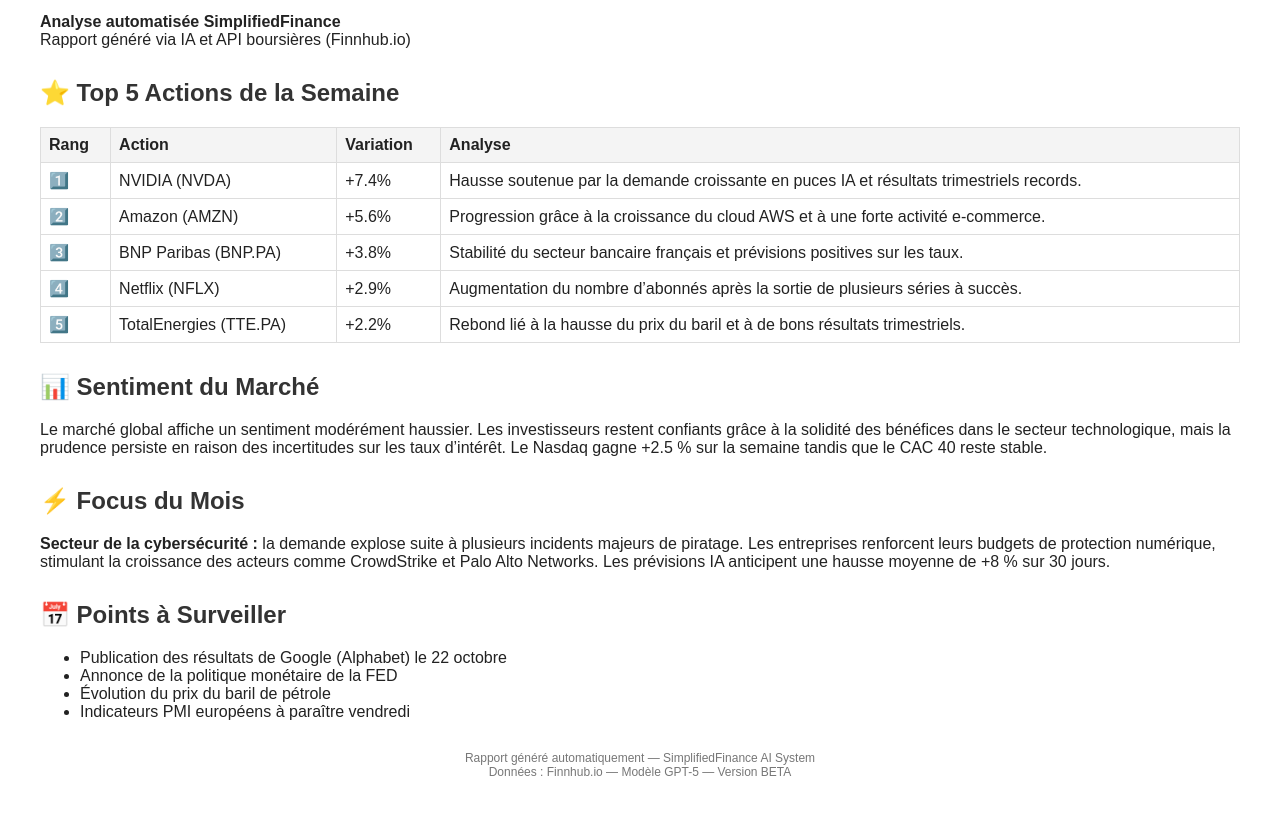
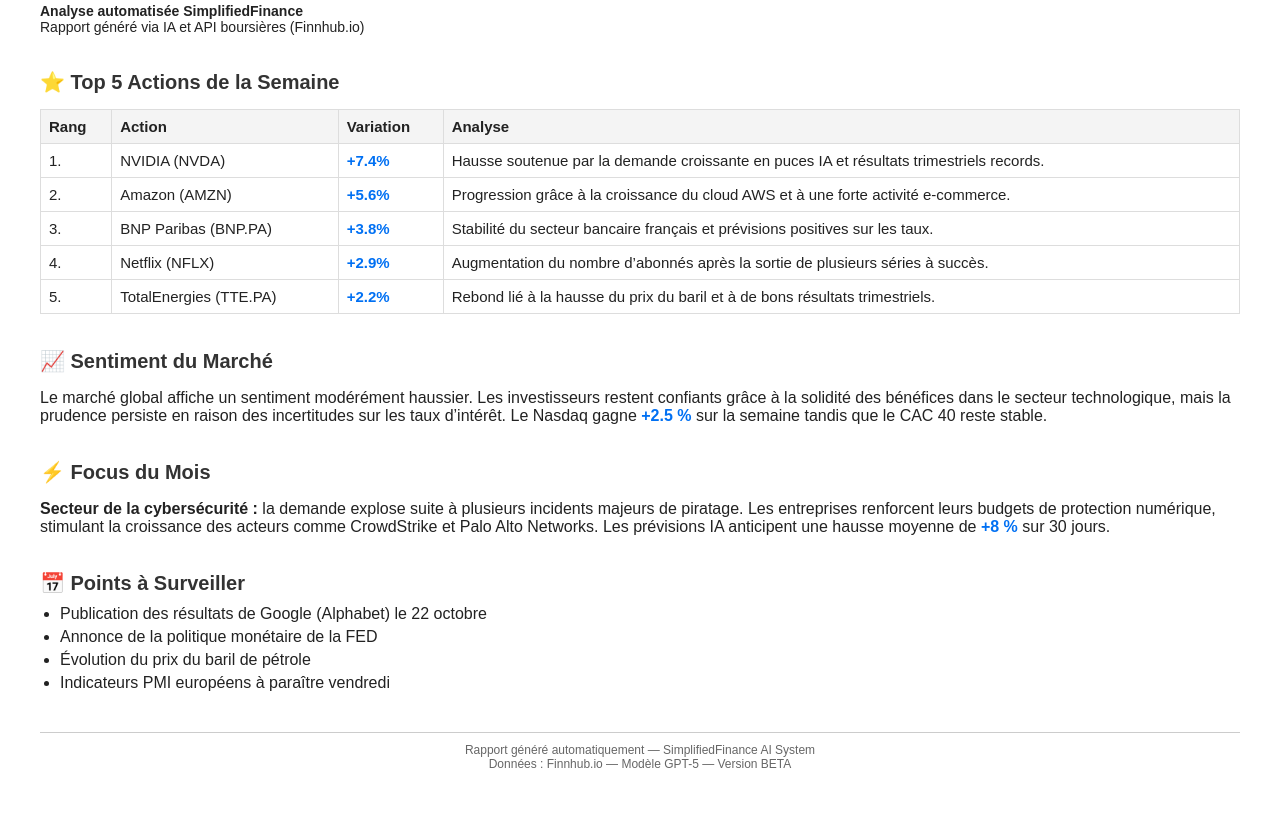
Before and after one commit to BibiFinance/rapport-financier-html, a plain HTML site: page index.html in a window 1280 px wide. Shown: the part 93-912 px from the top of the page. Drawn offline with Linux system fonts and the light colour scheme.

Commit message:
Revise index.html for improved layout and design
Updated the HTML structure and styling for the report, enhancing readability and visual appeal.

```diff
--- a/index.html
+++ b/index.html
@@ -1,38 +1,142 @@
-<html>
+<!DOCTYPE html>
+<html lang="fr">
 <head>
   <meta charset="utf-8">
+  <title>Rapport IA — Semaine du 13 au 19 octobre 2025</title>
   <style>
-    body { font-family: Arial, sans-serif; margin: 40px; color: #222; }
-    h1 { color: #0A84FF; border-bottom: 2px solid #0A84FF; padding-bottom: 5px; }
-    h2 { color: #333; margin-top: 30px; }
-    table { width: 100%; border-collapse: collapse; margin-top: 15px; }
-    th, td { border: 1px solid #ddd; padding: 8px; text-align: left; }
-    th { background-color: #f4f4f4; }
-    footer { margin-top: 30px; font-size: 12px; color: #777; text-align: center; }
+    body {
+      font-family: Arial, sans-serif;
+      margin: 40px;
+      color: #222;
+      background-color: #fff;
+    }
+
+    h1 {
+      color: #0070f3;
+      border-bottom: 3px solid #0070f3;
+      padding-bottom: 8px;
+      font-size: 26px;
+      margin-bottom: 5px;
+    }
+
+    h2 {
+      color: #333;
+      font-size: 20px;
+      margin-top: 35px;
+      margin-bottom: 10px;
+    }
+
+    table {
+      width: 100%;
+      border-collapse: collapse;
+      margin-top: 15px;
+      font-size: 15px;
+    }
+
+    th, td {
+      border: 1px solid #ddd;
+      padding: 8px;
+      text-align: left;
+      vertical-align: top;
+    }
+
+    th {
+      background-color: #f4f4f4;
+    }
+
+    footer {
+      margin-top: 40px;
+      font-size: 12px;
+      color: #666;
+      text-align: center;
+      border-top: 1px solid #ccc;
+      padding-top: 10px;
+    }
+
+    .header-info {
+      font-size: 14px;
+      margin-bottom: 25px;
+    }
+
+    ul {
+      margin-top: 10px;
+      padding-left: 20px;
+    }
+
+    li {
+      margin-bottom: 5px;
+    }
+
+    .highlight {
+      font-weight: bold;
+      color: #0070f3;
+    }
+
+    .table-title {
+      font-size: 18px;
+      margin-bottom: 5px;
+    }
   </style>
 </head>
 <body>
-  <h1>&#128200;&#xFE0F; Rapport IA — Semaine du 13 au 19 octobre 2025</h1>
-  <p><strong>Analyse automatisée SimplifiedFinance</strong><br>
-  Rapport généré via IA et API boursières (Finnhub.io)</p>
 
-  <h2>&#11088; Top 5 Actions de la Semaine</h2>
+  <h1>📊 Rapport IA — Semaine du 13 au 19 octobre 2025</h1>
+  <p class="header-info">
+    <strong>Analyse automatisée SimplifiedFinance</strong><br>
+    Rapport généré via IA et API boursières (Finnhub.io)
+  </p>
+
+  <h2>⭐ Top 5 Actions de la Semaine</h2>
   <table>
-    <tr><th>Rang</th><th>Action</th><th>Variation</th><th>Analyse</th></tr>
-    <tr><td>1️⃣</td><td>NVIDIA (NVDA)</td><td>+7.4%</td><td>Hausse soutenue par la demande croissante en puces IA et résultats trimestriels records.</td></tr>
-    <tr><td>2️⃣</td><td>Amazon (AMZN)</td><td>+5.6%</td><td>Progression grâce à la croissance du cloud AWS et à une forte activité e-commerce.</td></tr>
-    <tr><td>3️⃣</td><td>BNP Paribas (BNP.PA)</td><td>+3.8%</td><td>Stabilité du secteur bancaire français et prévisions positives sur les taux.</td></tr>
-    <tr><td>4️⃣</td><td>Netflix (NFLX)</td><td>+2.9%</td><td>Augmentation du nombre d’abonnés après la sortie de plusieurs séries à succès.</td></tr>
-    <tr><td>5️⃣</td><td>TotalEnergies (TTE.PA)</td><td>+2.2%</td><td>Rebond lié à la hausse du prix du baril et à de bons résultats trimestriels.</td></tr>
+    <tr>
+      <th>Rang</th>
+      <th>Action</th>
+      <th>Variation</th>
+      <th>Analyse</th>
+    </tr>
+    <tr>
+      <td>1.</td>
+      <td>NVIDIA (NVDA)</td>
+      <td class="highlight">+7.4%</td>
+      <td>Hausse soutenue par la demande croissante en puces IA et résultats trimestriels records.</td>
+    </tr>
+    <tr>
+      <td>2.</td>
+      <td>Amazon (AMZN)</td>
+      <td class="highlight">+5.6%</td>
+      <td>Progression grâce à la croissance du cloud AWS et à une forte activité e-commerce.</td>
+    </tr>
+    <tr>
+      <td>3.</td>
+      <td>BNP Paribas (BNP.PA)</td>
+      <td class="highlight">+3.8%</td>
+      <td>Stabilité du secteur bancaire français et prévisions positives sur les taux.</td>
+    </tr>
+    <tr>
+      <td>4.</td>
+      <td>Netflix (NFLX)</td>
+      <td class="highlight">+2.9%</td>
+      <td>Augmentation du nombre d’abonnés après la sortie de plusieurs séries à succès.</td>
+    </tr>
+    <tr>
+      <td>5.</td>
+      <td>TotalEnergies (TTE.PA)</td>
+      <td class="highlight">+2.2%</td>
+      <td>Rebond lié à la hausse du prix du baril et à de bons résultats trimestriels.</td>
+    </tr>
   </table>
 
-  <h2>&#128202; Sentiment du Marché</h2>
-  <p>Le marché global affiche un sentiment modérément haussier. Les investisseurs restent confiants grâce à la solidité des bénéfices dans le secteur technologique, mais la prudence persiste en raison des incertitudes sur les taux d’intérêt. Le Nasdaq gagne +2.5 % sur la semaine tandis que le CAC 40 reste stable.</p>
+  <h2>📈 Sentiment du Marché</h2>
+  <p>
+    Le marché global affiche un sentiment modérément haussier. Les investisseurs restent confiants grâce à la solidité des bénéfices dans le secteur technologique, mais la prudence persiste en raison des incertitudes sur les taux d’intérêt. Le Nasdaq gagne <span class="highlight">+2.5 %</span> sur la semaine tandis que le CAC 40 reste stable.
+  </p>
 
-  <h2>&#9889; Focus du Mois</h2>
-  <p><strong>Secteur de la cybersécurité :</strong> la demande explose suite à plusieurs incidents majeurs de piratage. Les entreprises renforcent leurs budgets de protection numérique, stimulant la croissance des acteurs comme CrowdStrike et Palo Alto Networks. Les prévisions IA anticipent une hausse moyenne de +8 % sur 30 jours.</p>
+  <h2>⚡ Focus du Mois</h2>
+  <p>
+    <strong>Secteur de la cybersécurité :</strong> la demande explose suite à plusieurs incidents majeurs de piratage. Les entreprises renforcent leurs budgets de protection numérique, stimulant la croissance des acteurs comme CrowdStrike et Palo Alto Networks. Les prévisions IA anticipent une hausse moyenne de <span class="highlight">+8 %</span> sur 30 jours.
+  </p>
 
-  <h2>&#128197; Points à Surveiller</h2>
+  <h2>📅 Points à Surveiller</h2>
   <ul>
     <li>Publication des résultats de Google (Alphabet) le 22 octobre</li>
     <li>Annonce de la politique monétaire de la FED</li>
@@ -44,5 +148,6 @@
     Rapport généré automatiquement — SimplifiedFinance AI System<br>
     Données : Finnhub.io — Modèle GPT-5 — Version BETA
   </footer>
+
 </body>
 </html>
```
